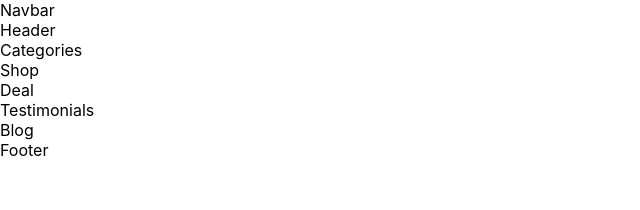
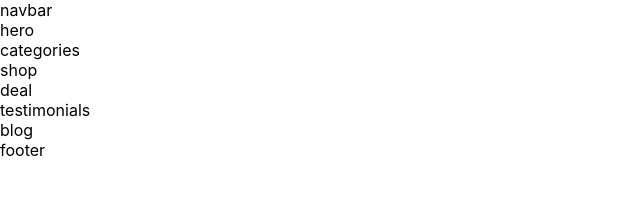
Before and after one commit to Augasha/Deew, a React (Create React App) app: page / in a window 1280 px wide. Shown: the top 210 px of the page, without its empty margins (0-640 px from the left). Built offline with nearby package versions, Linux system fonts and the light colour scheme.

Commit message:
created sections

```diff
--- a/src/Components/Blog/Blog.js
+++ b/src/Components/Blog/Blog.js
@@ -1,7 +1,9 @@
 import './Blog.css'
 const Blog = () => {
   return (
-    <div>Blog</div>
+    <section id='blog'>
+        blog
+    </section>
   )
 }
 
--- a/src/Components/Categories/Categories.js
+++ b/src/Components/Categories/Categories.js
@@ -1,7 +1,9 @@
 import './Categories.css'
 const Categories = () => {
   return (
-    <div>Categories</div>
+    <section id='categories'>
+        categories
+    </section>
   )
 }
 
--- a/src/Components/Deal/Deal.js
+++ b/src/Components/Deal/Deal.js
@@ -1,7 +1,9 @@
 import './Deal.css'
 const Deal = () => {
   return (
-    <div>Deal</div>
+    <section id='deal'>
+        deal
+    </section>
   )
 }
 
--- a/src/Components/Footer/Footer.js
+++ b/src/Components/Footer/Footer.js
@@ -1,7 +1,9 @@
 import './Footer.css'
 const Footer = () => {
   return (
-    <div>Footer</div>
+    <section id='footer'>
+        footer
+    </section>
   )
 }
 
--- a/src/Components/Header/Header.js
+++ b/src/Components/Header/Header.js
@@ -1,7 +1,9 @@
 import './Header.css'
 const Header = () => {
   return (
-    <div>Header</div>
+    <section id='hero'>
+        hero
+    </section>
   )
 }
 
--- a/src/Components/Navbar/Navbar.js
+++ b/src/Components/Navbar/Navbar.js
@@ -1,7 +1,7 @@
 import './Navbar.css'
 const Navbar = () => {
   return (
-    <div>Navbar</div>
+    <div>navbar</div>
   )
 }
 
--- a/src/Components/Shop/Shop.js
+++ b/src/Components/Shop/Shop.js
@@ -1,7 +1,9 @@
 import './Shop.css'
 const Shop = () => {
   return (
-    <div>Shop</div>
+    <section id='shop'>
+        shop
+    </section>
   )
 }
 
--- a/src/Components/Testimonials/Testimonials.js
+++ b/src/Components/Testimonials/Testimonials.js
@@ -1,7 +1,11 @@
 import './Testimonials.css'
 const Testimonials = () => {
   return (
-    <div>Testimonials</div>
+    <section>
+        <div id='testimonials'>
+            testimonials
+        </div>
+    </section>
   )
 }
 
```
